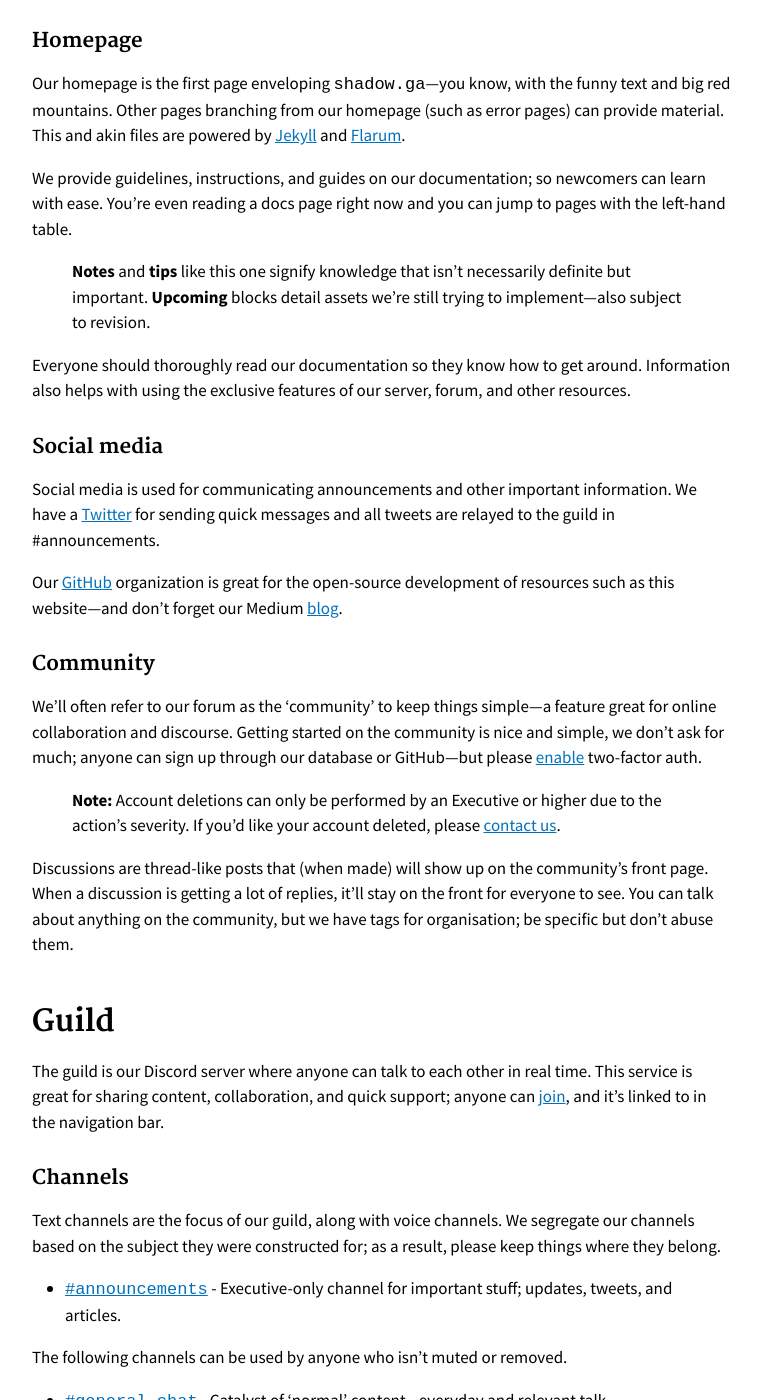
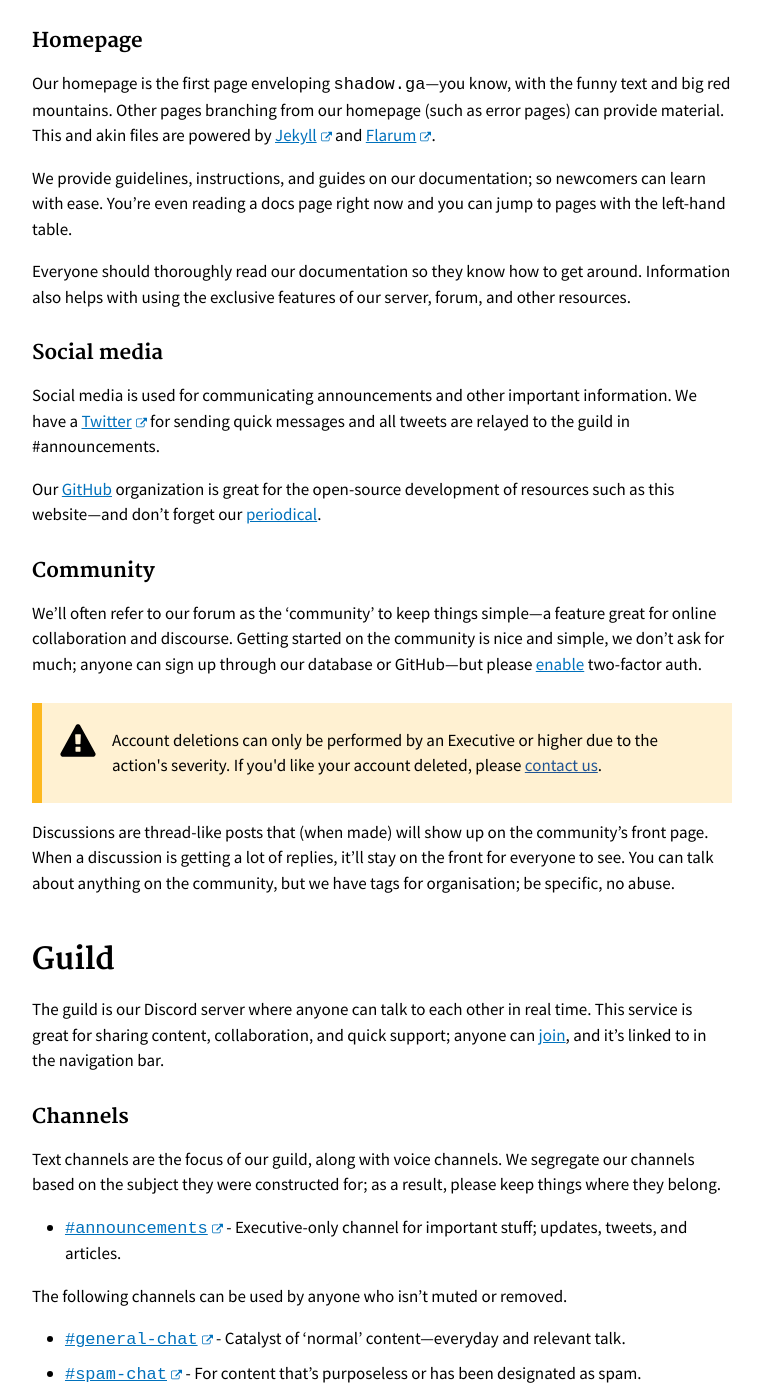
Before and after one commit to serrif/website, a Jekyll site: the page built from main/docs/intro.md, in a window 1280 px wide and 1400 px high, scrolled down 2830 px. Shown: the whole window, without its empty margins (398-1161 px from the left). Built offline with Jekyll 4.4.1, drawn with Linux system fonts in a browser that asks for light colours; some of the changed text lies outside the part shown.

Commit message:
Update intro.md

```diff
--- a/main/docs/intro.md
+++ b/main/docs/intro.md
@@ -11,13 +11,6 @@ subnav:
     href: '#website'
   - text: Guild
     href: '#guild'
-
-hero:
-  image: /main/BacM6mm.jpg
-  callout:
-    alt: "A modern and creative platform"
-    text: for architects and designers alike.
-  content: Founded upon the moral grounds of freedom, we serve as a catalyst for architecture; and allow our members to function with minimal governance.
 ---
 
 # Introduction
@@ -112,31 +105,32 @@ It's also great to master these tools, and you can start by learning how we comm
 ### Homepage
 Our homepage is the first page enveloping `shadow.ga`—you know, with the funny text and big red mountains.
 Other pages branching from our homepage (such as error pages) can provide material.
-This and akin files are powered by [Jekyll](https://jekyllrb.com/) and [Flarum](http://flarum.org/).
+This and akin files are powered by <a class="usa-external_link" href="https://jekyllrb.com/">Jekyll</a> and <a class="usa-external_link" href="http://flarum.org/">Flarum</a>.
 
 We provide guidelines, instructions, and guides on our documentation; so newcomers can learn with ease.
 You're even reading a docs page right now and you can jump to pages with the left-hand table.
-
-> **Notes** and **tips** like this one signify knowledge that isn't necessarily definite but important. **Upcoming** blocks detail assets we're still trying to implement—also subject to revision.
 
 Everyone should thoroughly read our documentation so they know how to get around.
 Information also helps with using the exclusive features of our server, forum, and other resources.
 
 ### Social media
 Social media is used for communicating announcements and other important information.
-We have a [Twitter](/twitter/) for sending quick messages and all tweets are relayed to the guild in #announcements.
+We have a <a class="usa-external_link" href="https://twitter.com/shadowgadev">Twitter</a> for sending quick messages and all tweets are relayed to the guild in #announcements.
 
-Our [GitHub](/github/) organization is great for the open-source development of resources such as this website—and don't forget our Medium [blog](/blog/).
+Our <a href="github.com/shadowga">GitHub</a> organization is great for the open-source development of resources such as this website—and don't forget our <a href="../periodical/">periodical</a>.
 
 ### Community
 We'll often refer to our forum as the 'community' to keep things simple—a feature great for online collaboration and discourse.
 Getting started on the community is nice and simple, we don't ask for much; anyone can sign up through our database or GitHub—but please [enable](https://shadow.ga/docs/2/d-security/#activating-two-factor-login) two-factor auth.
 
-> **Note:** Account deletions can only be performed by an Executive or higher due to the action's severity. If you'd like your account deleted, please [contact us](https://shadow.ga/docs/1/d-support/#direct-support).
+<div class="usa-alert usa-alert-warning" >
+  <div class="usa-alert-body"><p class="usa-alert-text">Account deletions can only be performed by an Executive or higher due to the action's severity. If you'd like your account deleted, please <a href="https://shadow.ga/docs/1/d-support/#direct-support">contact us</a>.</p>
+  </div>
+</div>
 
 Discussions are thread-like posts that (when made) will show up on the community's front page.
 When a discussion is getting a lot of replies, it'll stay on the front for everyone to see.
-You can talk about anything on the community, but we have tags for organisation; be specific but don't abuse them.
+You can talk about anything on the community, but we have tags for organisation; be specific, no abuse.
 
 ## Guild
 The guild is our Discord server where anyone can talk to each other in real time.
@@ -146,13 +140,13 @@ This service is great for sharing content, collaboration, and quick support; any
 Text channels are the focus of our guild, along with voice channels.
 We segregate our channels based on the subject they were constructed for; as a result, please keep things where they belong.
 
- * [`#announcements`](https://discord.gg/kpePHUP) - Executive-only channel for important stuff; updates, tweets, and articles.
+ * <a class="usa-external_link" href="https://discord.gg/kpePHUP">`#announcements`</a> - Executive-only channel for important stuff; updates, tweets, and articles.
 
 The following channels can be used by anyone who isn't muted or removed.
 
- * [`#general-chat`](https://discord.gg/3fFF2V2) - Catalyst of 'normal' content—everyday and relevant talk.
- * [`#spam-chat`](https://discord.gg/k6RHq5N) - For content that's purposeless or has been designated as spam.
- * [`#dev-chat`](https://discord.gg/XQjuvt3) - The support hotline and place for development discussion.
+ * <a class="usa-external_link" href="https://discord.gg/3fFF2V2">`#general-chat`</a> - Catalyst of 'normal' content—everyday and relevant talk.
+ * <a class="usa-external_link" href="https://discord.gg/k6RHq5N">`#spam-chat`</a> - For content that's purposeless or has been designated as spam.
+ * <a class="usa-external_link" href="https://discord.gg/XQjuvt3">`#dev-chat`</a> - The support hotline and place for development discussion.
 
 Other channels that aren't listed here (such as admin-only channels) function limitedly; for more information, see the various channel topics.
 
@@ -166,9 +160,12 @@ These are called 'titles' because they carry no permissions (unlike ranks).
 
 ---
 
-> **Note:** Only titles will be listed here, as the guild's ranking system is identical to that of our server; a list of administrator ranks can be found at our [hierarchy](https://shadow.ga/docs/2/a-directorate/#hierarchy).
+<div class="usa-alert usa-alert-info" >
+  <div class="usa-alert-body"><p class="usa-alert-text">Only titles will be listed here, as the guild's ranking system is identical to that of our server; a list of administrator ranks can be found at our <a href="https://shadow.ga/docs/2/a-directorate/#hierarchy">hierarchy</a>.</p>
+  </div>
+</div>
 
- * **Developer** - Provided to those who make code contribution to our [organisation](https://github.com/shadowga).
+ * **Developer** - Provided to those who make code contribution to our <a href="https://github.com/shadowga">organisation</a>.
  * **Architect** - Awarded to the prolific builders of our in-game atmosphere.
 
 The following positions can only be granted to administrators.
@@ -182,10 +179,9 @@ Bots have a wide variety of control and may cover customisation to specification
 They can't be used in-game.
 
  * `/` - Triggers a pop-up menu listing the built-in commands of our Discord guild.
- * `.help` - Provides a list of the [Some Dragon](https://github.com/robingall2910/RobTheBoat) bot's commands via a personal message.
- * `t!help` - Provides a list of the [Tatsumaki](https://www.tatsumaki.xyz/) bot's commands via a personal message.
+ * `.help` - Provides a list of the <a class="usa-external_link" href="https://github.com/robingall2910/RobTheBoat">Some Dragon</a> bot's commands via a personal message.
+ * `t!help` - Provides a list of the <a class="usa-external_link" href="https://www.tatsumaki.xyz/">Tatsumaki</a> bot's commands via a personal message.
 
 ---
 
 Other commands and information; regarding in-game features, resources, and tools are further detailed appropriately.
-You can either click the 'next' button or manually navigate to continue.
```
